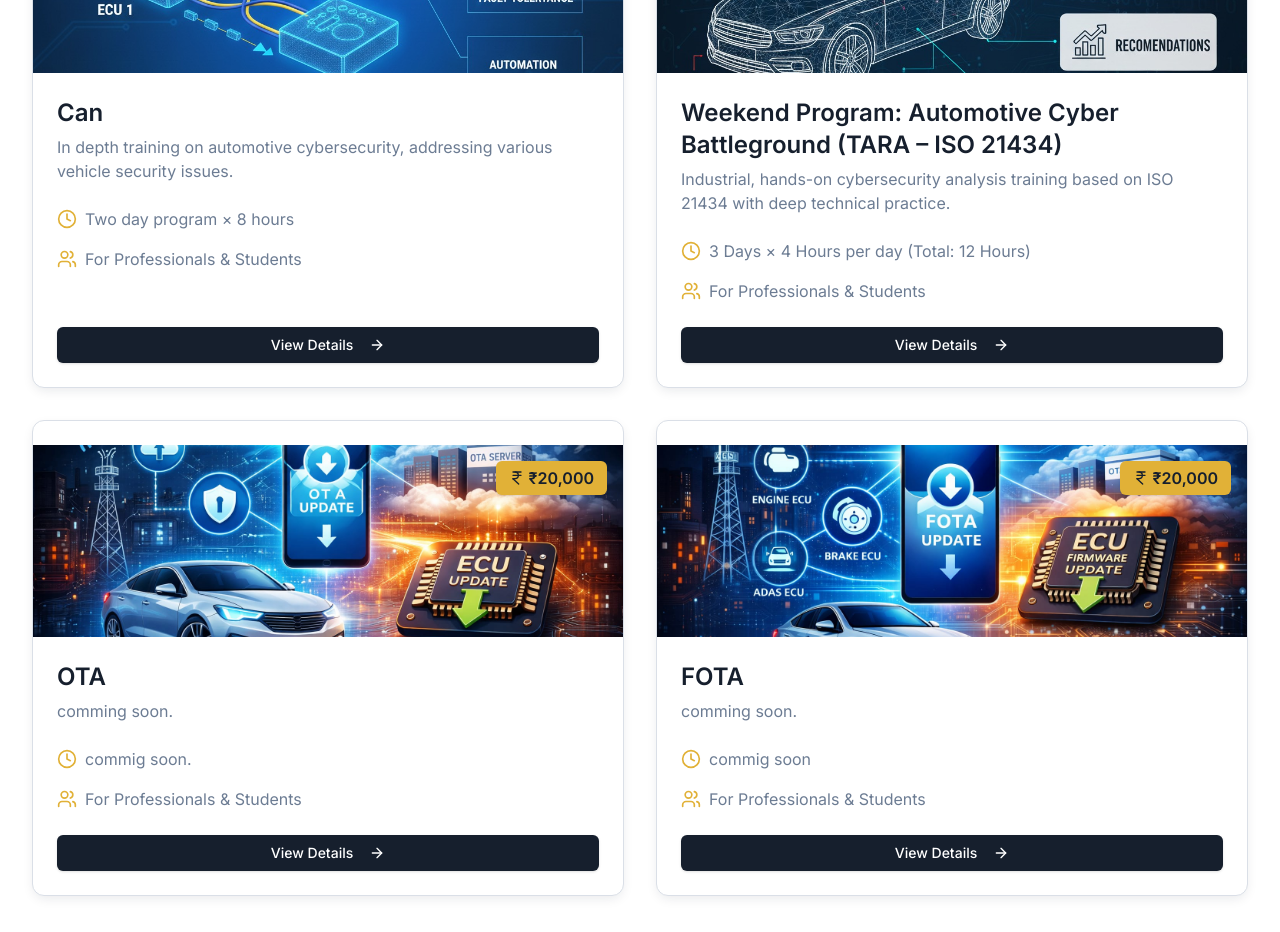
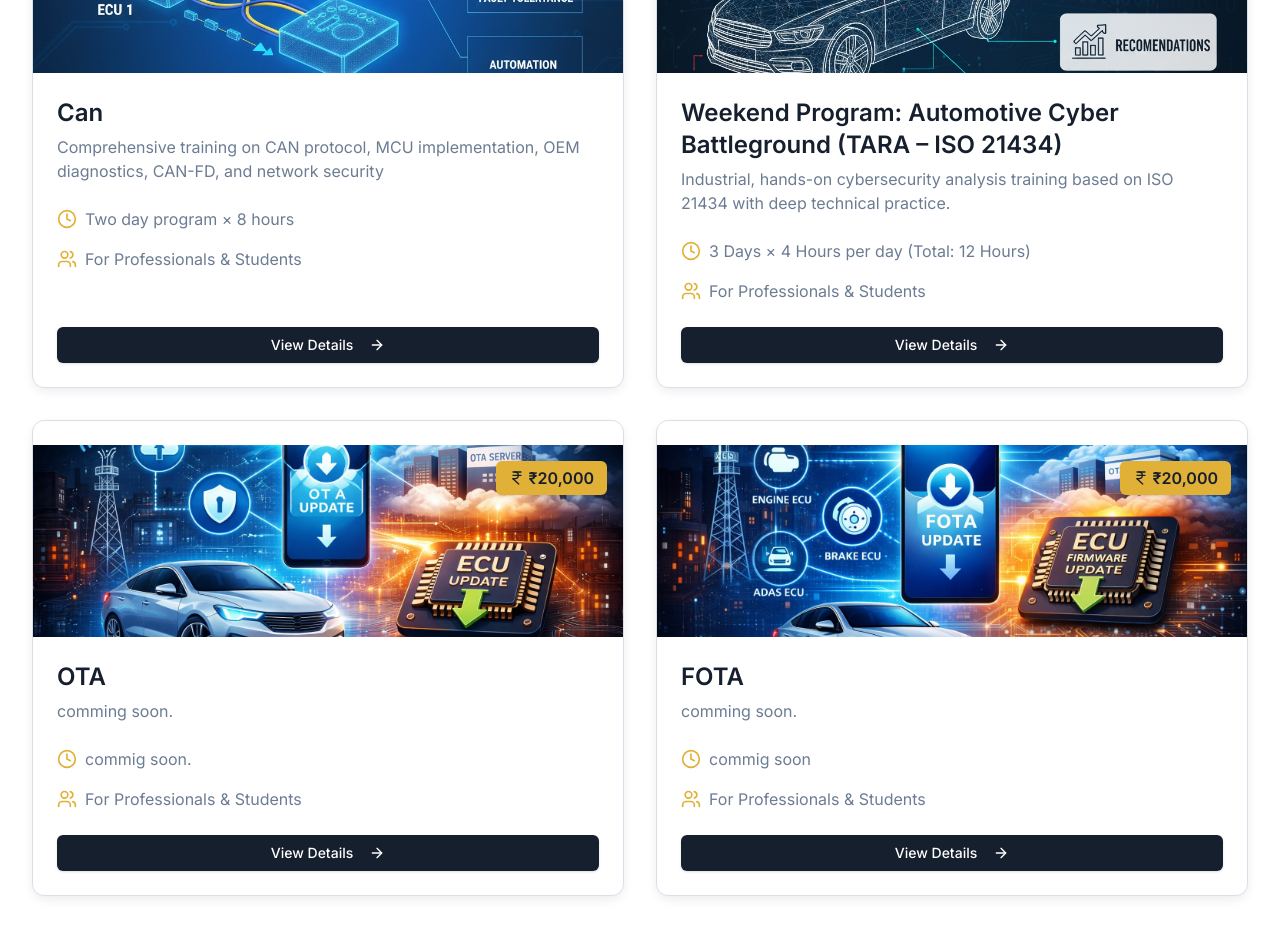
Before and after one commit to rajasim/automotive, a React (Vite) app: page /courses in a window 1280 px wide. Shown: the part 1560-2492 px from the top of the page. Built offline with nearby package versions, Linux system fonts and the light colour scheme.

Commit message:
Update courses.ts

```diff
--- a/src/data/courses.ts
+++ b/src/data/courses.ts
@@ -144,8 +144,8 @@ export const courses: Course[] = [
   {
     id: '5',
     title: 'Can',
-    slug: 'cybersecurity in automotive systems',
-    description: 'In depth training on automotive cybersecurity, addressing various vehicle security issues.',
+    slug: 'can-bus-in-automotive-systems',
+  description: 'Comprehensive training on CAN protocol, MCU implementation, OEM diagnostics, CAN-FD, and network security',
     duration: 'Two day program × 8 hours',
     targetAudience: ' Professionals & Students',
     price: 20000,
```
